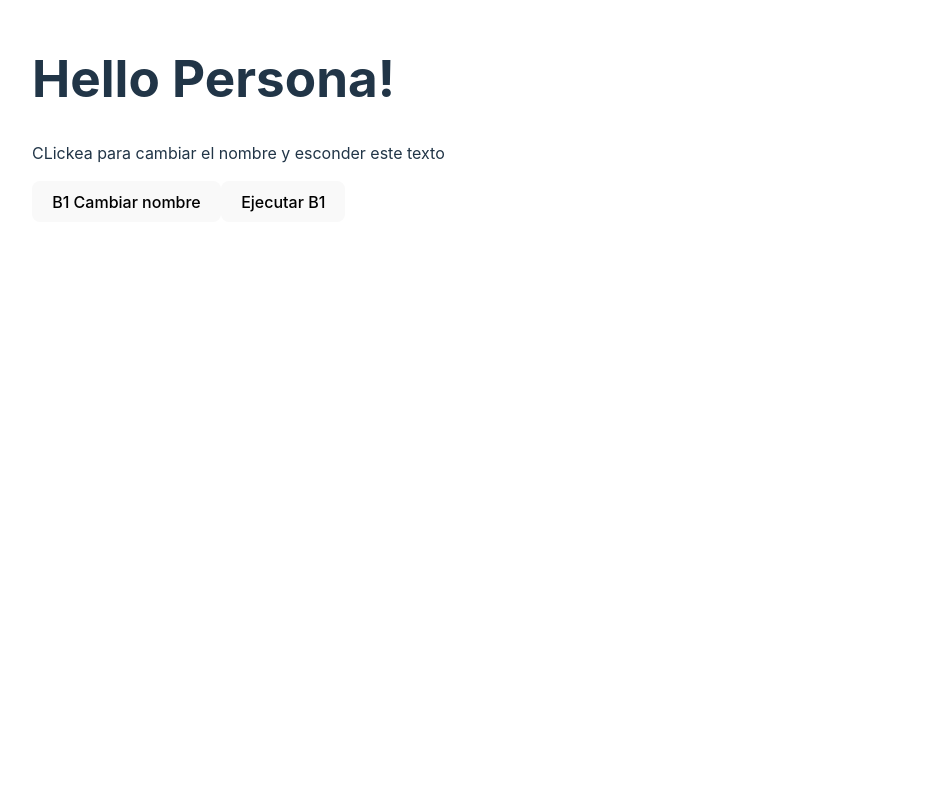
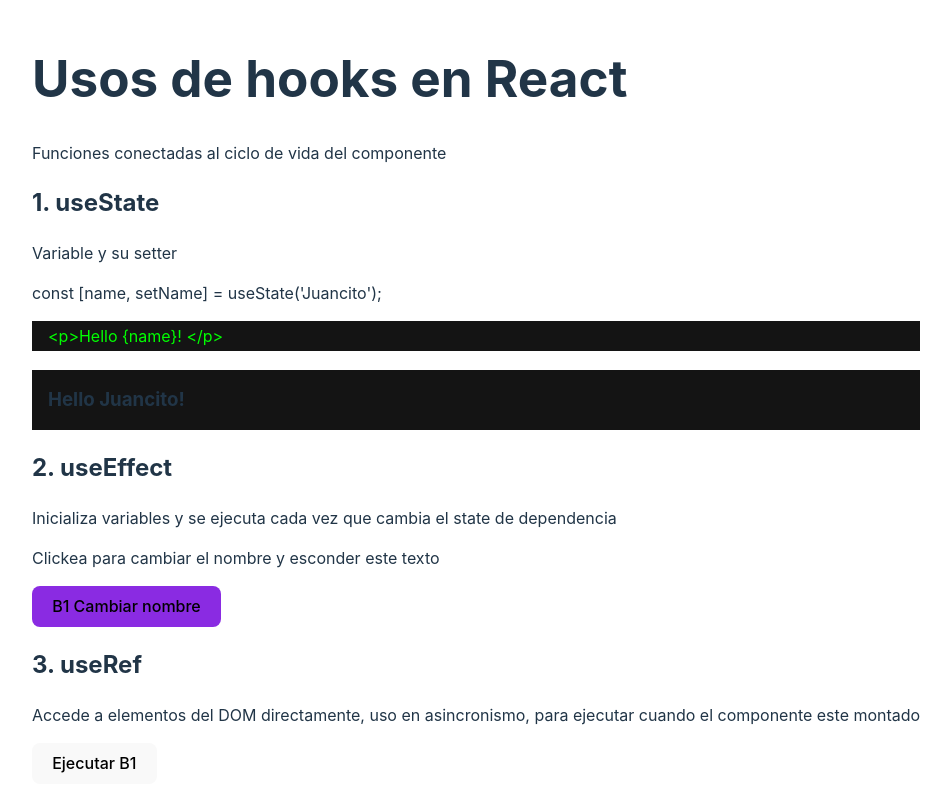
Before and after one commit to topoescobar/react-hooks-practice, a React (Create React App) app: page / in a window 1280 px wide. Shown: the top 812 px of the page, without its empty margins (32-983 px from the left). Built offline with nearby package versions, Linux system fonts and the light colour scheme.

Commit message:
Explicacion tutorial

```diff
--- a/src/App.js
+++ b/src/App.js
@@ -4,49 +4,67 @@
 
 export default function App() {
   //USE STATE: getters y setters
-  const [name, setName] = useState('Persona');
+  const [name, setName] = useState('Juancito');
   const [nameChanged, setNameChanged] = useState(false);
 
   //USE EFFECT: permite controlar que hace en todos los ciclos de vida del componente
   useEffect(() => {
-    //1 montaje o creacion, se ejecuta siempre una vez al inicio
+    //1 mount y update, se ejecuta siempre una vez al inicio
     setNameChanged(!nameChanged);
-    if (name != 'Persona' ) {
-      refButton.current.style.backgroundColor = 'blueviolet'
+    if (name != 'Persona') {
+      refButton.current.style.backgroundColor = 'blueviolet';
     }
-    //2 destruccion
+    //2 unmount - destruccion
     return () => {};
 
     //3 arreglo de dependencias, cuando cambien se ejecuta nuevamente 1
   }, [name]);
 
   //USE REF: para arreglar problemas con el estado
-  const refButton = useRef(null)
+  const refButton = useRef(null);
 
-
-  const handleClick = () =>{
-    setName('Topo')
-  }
+  const handleClick = () => {
+    setName('Topo');
+  };
 
   const handleRef = () => {
-     refButton.current.click
-  }
+    refButton.current.click;
+  };
 
   return (
     <div>
-      <h1>Hello {name}!</h1>
+      <h1>Usos de hooks en React</h1>
+      <p>Funciones conectadas al ciclo de vida del componente</p>
+      <h2>1. useState</h2>
+      Variable y su setter
+      <p>const [name, setName] = useState('Juancito');</p>
+      <p className="console"> {'<p>Hello {name}! </p>  '} </p>
+      <h3>Hello {name}! </h3>
+      <h2>2. useEffect</h2>
+      <p>
+        Inicializa variables y se ejecuta cada vez que cambia el state de
+        dependencia
+      </p>
       {nameChanged ? (
+        <p>Clickea para cambiar el nombre y esconder este texto</p>
+      ) : (
         <p>
-          CLickea para cambiar el nombre y esconder este texto
+          {' '}
+          Ejecutaste setName (con useState) para cambiar el nombre y se ejecuto
+          el codigo de useEffect por dependencia con la variable name{' '}
         </p>
-      ) : ( <p> Ejecutaste setName y la variable nameChanged con useEffect por dependencia con name </p> ) }
-
+      )}
       {/* con ref el boton ya no deberia andar y se puede ejecutar desde el 2do boton */}
-      <button ref={refButton} onClick={handleClick}> B1 Cambiar nombre</button>
-
+      <button onClick={handleClick} ref={refButton}>
+        {' '}
+        B1 Cambiar nombre
+      </button>
+      <h2>3. useRef </h2>
+      <p>
+        Accede a elementos del DOM directamente, uso en asincronismo, para
+        ejecutar cuando el componente este montado
+      </p>
       <button onClick={handleRef}> Ejecutar B1</button>
-
-
     </div>
   );
 }
--- a/src/style.css
+++ b/src/style.css
@@ -67,3 +67,14 @@
     background-color: #f9f9f9;
   }
 }
+
+h3 {
+  background-color: #141414 ;
+  padding: 1rem;
+}
+
+.console {
+  padding: 0.2rem 1rem;
+  color:lime;
+  background-color: #141414 ;
+}
```
